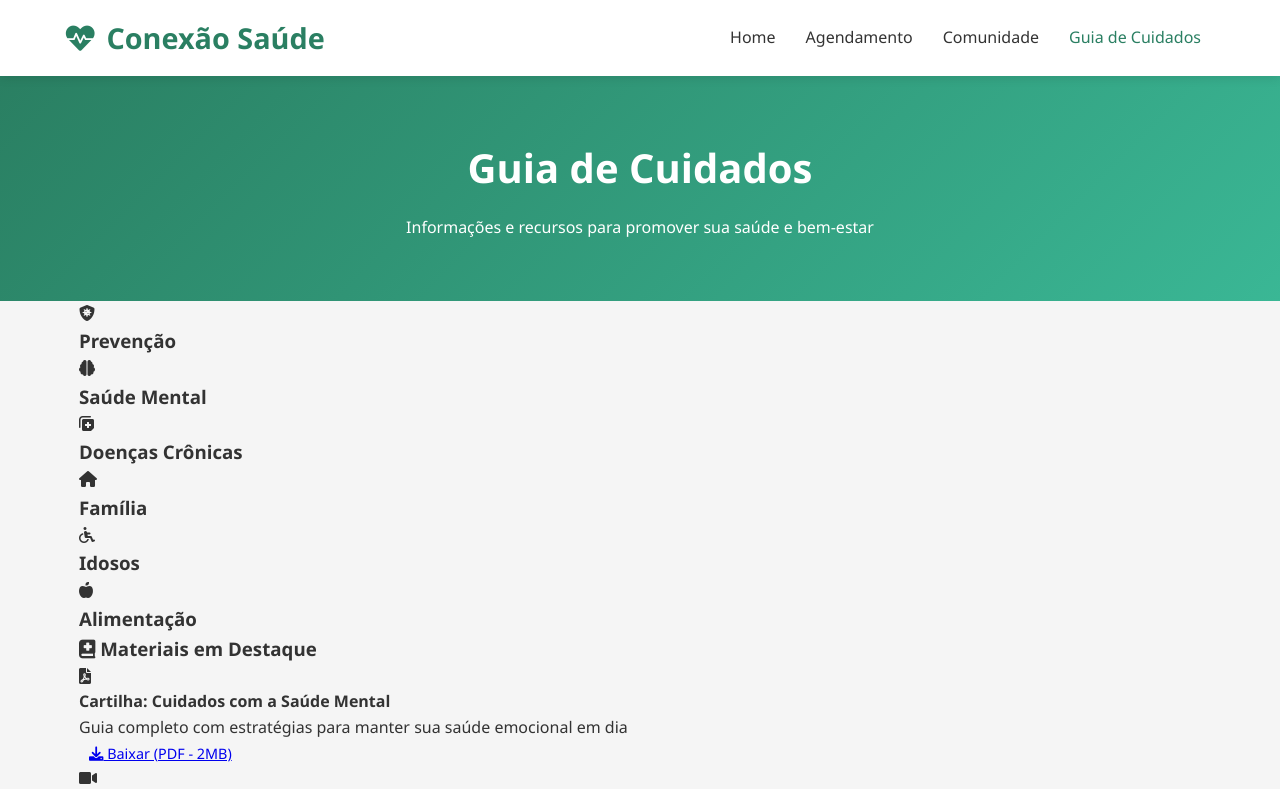
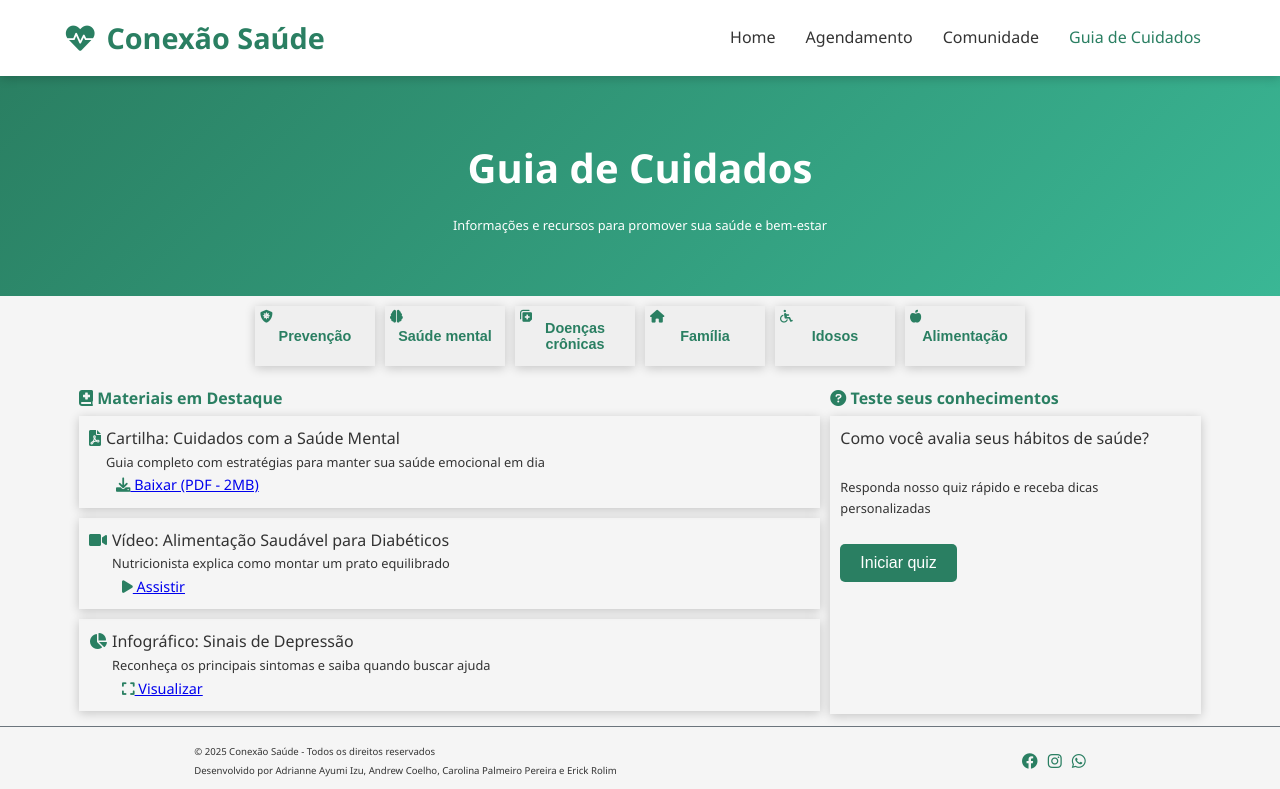
Before and after one commit to Projecoes/ConexaoSaude, a plain HTML site: page guia.html in a window 1280 px wide. Shown: the top 789 px of the page. Drawn offline with Linux system fonts and the light colour scheme.

Commit message:
Enhance Guia's front

```diff
--- a/css/style.css
+++ b/css/style.css
@@ -1,4 +1,4 @@
-/* Estilos Gerais */
+/* Gerais */
 :root {
     --primary-color: #2a7f62;
     --secondary-color: #3ab795;
@@ -20,6 +20,10 @@ body {
     line-height: 1.6;
     color: var(--text-color);
     background-color: #f5f5f5;
+}
+
+p {
+    font-size: 0.8rem;
 }
 
 .container {
@@ -55,7 +59,7 @@ body {
 /* Header */
 header {
     background-color: white;
-    box-shadow: 0 2px 10px rgba(0, 0, 0, 0.1);
+    box-shadow: 0 2px 10px rgba(0, 0, 0, 0.2);
     position: sticky;
     top: 0;
     z-index: 100;
@@ -145,7 +149,7 @@ nav ul li a:hover, nav ul li a.active {
     text-align: center;
     padding: 30px 20px;
     border-radius: 10px;
-    box-shadow: 0 5px 15px rgba(0, 0, 0, 0.1);
+    box-shadow: 0 5px 15px rgba(0, 0, 0, 0.2);
     transition: transform 0.3s;
 }
 
@@ -181,7 +185,7 @@ nav ul li a:hover, nav ul li a.active {
     height: 200px;
     overflow: hidden;
     border-radius: 10px;
-    box-shadow: 0 5px 15px rgba(0, 0, 0, 0.1);
+    box-shadow: 0 5px 15px rgba(0, 0, 0, 0.2);
 }
 
 .slide {
@@ -248,23 +252,23 @@ nav ul li a:hover, nav ul li a.active {
 }
 
 /* Agendamento */
-.agendamento-form {
+.form-agendamento {
     padding: 60px 0;
 }
 
-.agendamento-form .container {
+.form-agendamento .container {
     display: flex;
     gap: 40px;
     flex-wrap: wrap;
 }
 
-.agendamento-form form {
+.form-agendamento form {
     flex: 1;
     min-width: 300px;
     background-color: white;
     padding: 30px;
     border-radius: 10px;
-    box-shadow: 0 5px 15px rgba(0, 0, 0, 0.1);
+    box-shadow: 0 5px 15px rgba(0, 0, 0, 0.2);
 }
 
 .form-group {
@@ -306,12 +310,12 @@ nav ul li a:hover, nav ul li a.active {
     gap: 5px;
 }
 
-.agendamento-info {
+.info-agendamento {
     flex: 1;
     min-width: 300px;
 }
 
-.agendamento-info h3 {
+.info-agendamento h3 {
     color: var(--primary-color);
     margin-bottom: 15px;
     display: flex;
@@ -319,7 +323,7 @@ nav ul li a:hover, nav ul li a.active {
     gap: 10px;
 }
 
-.agendamento-info p {
+.info-agendamento p {
     margin-bottom: 20px;
 }
 
@@ -445,7 +449,7 @@ nav ul li a:hover, nav ul li a.active {
     background-color: white;
     padding: 20px;
     border-radius: 10px;
-    box-shadow: 0 3px 10px rgba(0, 0, 0, 0.1);
+    box-shadow: 0 3px 10px rgba(0, 0, 0, 0.2);
 }
 
 .topico-header {
@@ -480,6 +484,128 @@ nav ul li a:hover, nav ul li a.active {
     color: var(--text-light);
 }
 
+/* Guia de cudidados */
+
+.guia-content h3, .guia-content .fas{
+    color: var(--primary-color);
+}
+.guia-content h3 {
+    font-size: 1rem;
+}
+.guia-content h4 {
+    font-size: 1rem;
+    font-weight: 500;
+}
+
+/* Nav do guia */
+
+.guia-categorias {
+    margin: 10px 0;
+    width: 100%;
+}
+
+.guia-categorias ul {
+    display: flex;
+    flex-direction: row;
+    flex-wrap: wrap;
+    justify-content: center;
+}
+
+.guia-categorias li {
+    list-style-type: none
+}
+
+.categoria-card{
+    position: relative;
+    display: flex;
+    flex-direction: row;
+    align-items: center;
+    justify-content: center;
+    height: 60px;
+    width: 120px;
+    margin: 0 5px;
+    border: 0;
+    box-shadow: 0 2px 10px rgba(0, 0, 0, 0.2);
+}
+
+.categoria-card:hover {
+    color: var(--secondary-color);
+    background-color: rgba(0,0,0,0.3);
+}
+
+.categoria-card .fas {
+    position: absolute;
+    top: 5px;
+    left: 5px;
+    color: var(--primary-color);
+    font-size: 0.8rem;
+}
+
+.categoria-card p {
+    color: var(--primary-color);
+    font-size: 0.9rem;
+    font-weight: 600;
+    margin: 0; /* remover margens padrão */
+}
+
+/* Materiais do guia */
+
+div .main-categorias{
+    display: grid;
+    grid-template-columns: 4fr 2fr;
+    gap: 10px;
+}
+
+.guia-materiais {
+    display: flex;
+    flex-direction: column;
+    justify-self: center;
+    margin: 10px 0;
+    width: 100%;
+
+}
+
+.material-card {
+    display: flex;
+    flex-direction: row;
+    space-between: 5px;
+    margin: 5px 0;
+    padding: 10px;
+    box-shadow: 0 2px 10px rgba(0, 0, 0, 0.2);
+}
+
+.material-info {
+    margin-left: 5px;
+}
+
+/* Quiz dentro do guia */
+
+.guia-quiz {
+    margin: 10px 0;
+}
+
+.quiz-container {
+    box-shadow: 0 2px 10px rgba(0, 0, 0, 0.2);
+    display: flex;
+    flex-direction: column;
+    justify-self: center;
+    padding: 10px;
+    margin: 5px 0;
+    height: 90%;
+}
+
+.quiz-pergunta {
+
+}
+
+.quiz-input {
+
+}
+
+.quiz-output {
+
+}
+
 /* Footer das páginas */
 
 footer{
@@ -499,7 +625,6 @@ footer .container{
     display: grid;
     align-items: center;
     grid-template-columns: 7fr 3fr;
-
 }
 
 footer p{
--- a/guia.html
+++ b/guia.html
@@ -34,33 +34,48 @@
 
     <section class="guia-content">
         <div class="container">
-            <div class="guia-categorias">
-                <div class="categoria-card" data-categoria="prevencao">
+            <nav class="guia-categorias">
+                <ul>
+                    <li>
+                        <button class="categoria-card" data-categoria="prevencao">
                             <i class="fas fa-shield-virus"></i>
-                    <h3>Prevenção</h3>
-                </div>
-                <div class="categoria-card" data-categoria="saude-mental">
+                            <p>Prevenção</p>
+                        </button>
+                    </li>
+                    <li>
+                        <button class="categoria-card" data-categoria="saude-mental">
                             <i class="fas fa-brain"></i>
-                    <h3>Saúde Mental</h3>
-                </div>
-                <div class="categoria-card" data-categoria="doencas-cronicas">
+                            <p>Saúde mental</p>
+                        </button>
+                    </li>
+                    <li>
+                        <button class="categoria-card" data-categoria="doencas-cronicas">
                             <i class="fas fa-notes-medical"></i>
-                    <h3>Doenças Crônicas</h3>
-                </div>
-                <div class="categoria-card" data-categoria="familia">
+                            <p>Doenças crônicas</p>
+                        </button>
+                    </li>
+                    <li>
+                        <button class="categoria-card" data-categoria="familia">
                             <i class="fas fa-home"></i>
-                    <h3>Família</h3>
-                </div>
-                <div class="categoria-card" data-categoria="idosos">
+                            <p>Família</p>
+                        </button>
+                    </li>
+                    <li>
+                        <button class="categoria-card" data-categoria="idosos">
                             <i class="fas fa-wheelchair"></i>
-                    <h3>Idosos</h3>
-                </div>
-                <div class="categoria-card" data-categoria="alimentacao">
+                            <p>Idosos</p>
+                        </button>
+                    </li>
+                    <li>
+                        <button class="categoria-card" data-categoria="alimentacao">
                             <i class="fas fa-apple-alt"></i>
-                    <h3>Alimentação</h3>
-                </div>
-            </div>
+                            <p>Alimentação</p>
+                        </button>
+                    </li>
 
+                </ul>
+            </nav>
+            <div class="main-categorias">
                 <div class="guia-materiais">
                     <h3><i class="fas fa-book-medical"></i> Materiais em Destaque</h3>
 
@@ -110,15 +125,16 @@
                     <h3><i class="fas fa-question-circle"></i> Teste seus conhecimentos</h3>
                     <div class="quiz-container">
                         <div id="quiz-pergunta">
-                        <h4>Como você avalia seus hábitos de saúde?</h4>
-                        <p>Responda nosso quiz rápido e receba dicas personalizadas</p>
+                            <h4>Como você avalia seus hábitos de saúde?</h4> <br />
+                            <p>Responda nosso quiz rápido e receba dicas personalizadas</p><br />
                             <button id = 'iniciar-quiz' class = 'btn' >  Iniciar quiz  </button>
                         </div>
-                    <div id="quiz-questions" style="display: none;">
+                        <div id="quiz-input" style="display: none;">
                             <!-- As perguntas serão inseridas via JavaScript -->
                         </div>
-                    <div id="quiz-result" style="display: none;">
+                        <div id="quiz-output" style="display: none;">
                             <!-- O resultado será inserido via JavaScript -->
+                        </div>
                     </div>
                 </div>
             </div>
@@ -129,7 +145,7 @@
         <div class="container">
             <div class="footer-info">
                 <p>&copy; 2025 Conexão Saúde - Todos os direitos reservados</p>
-                <p>Desenvolvido por Adrianne Ayumi Izu, Andrew Coelho, _ e _ </p>
+                <p>Desenvolvido por Adrianne Ayumi Izu, Andrew Coelho, Carolina Palmeiro Pereira e Erick Rolim </p>
             </div>
             <div class="footer-links">
                 <a href="https://www.facebook.com" target="_blank" rel="noopener noreferrer"><i class="fab fa-facebook"></i></a>
--- a/js/scripts.js
+++ b/js/scripts.js
@@ -168,8 +168,8 @@ document.addEventListener('DOMContentLoaded', function() {
 
         const iniciarQuizBtn = document.getElementById('iniciar-quiz');
         const quizPerguntaDiv = document.getElementById('quiz-pergunta');
-        const quizQuestionsDiv = document.getElementById('quiz-questions');
-        const quizResultDiv = document.getElementById('quiz-result');
+        const quizQuestionsDiv = document.getElementById('quiz-input');
+        const quizResultDiv = document.getElementById('quiz-output');
 
         let currentQuestion = 0;
         let totalScore = 0;
@@ -190,7 +190,7 @@ document.addEventListener('DOMContentLoaded', function() {
 
             const question = quizQuestions[currentQuestion];
             quizQuestionsDiv.innerHTML = `
-                <div class="quiz-question">
+                <div class="quiz-input">
                     <h4>${question.question}</h4>
                     <div class="quiz-options" id="quiz-options">
                         ${question.options.map((option, index) => `
@@ -276,10 +276,50 @@ document.addEventListener('DOMContentLoaded', function() {
 
     // Formulário de Agendamento
     if (document.getElementById('form-agendamento')) {
+
+        function justNumbers(input) {
+            console.log("telefone" + input.value.replace(/[^0-9]/g, ''));
+            return input.value.replace(/[^0-9]/g, '');
+          }
+
+        function validarEmail() {
+            const email = document.getElementById('forms-email');
+            const emailRegex = /\S+@\S+\.\S+/;
+
+            if (emailRegex.test(email.value)) {
+                email.setCustomValidity("");
+                email.reportValidity(true);
+                return true;
+            } else {
+                email.setCustomValidity('Por favor, insira um endereço de email válido.');
+                email.reportValidity(false);
+                email.focus();
+                return false;
+            }
+        }
+
+        function validarTelefone() {
+            const telefone = document.getElementById('forms-telefone');
+            const numeros = justNumbers(telefone);
+
+            if (telefone.validity.valid && (numeros.length == 10 || numeros.length == 11)) {
+                telefone.setCustomValidity("");
+                telefone.reportValidity(true);
+                return true;
+            } else {
+                telefone.setCustomValidity('Por favor, insira um telefone inválido com 10 ou 11 dígitos.');
+                telefone.reportValidity(false);
+                telefone.focus();
+                return false;
+            }
+        }
+
         document.getElementById('form-agendamento').addEventListener('submit', function(e) {
             e.preventDefault();
-            alert('Solicitação de agendamento enviada com sucesso! Nossa equipe entrará em contato em breve para confirmar os detalhes.');
-            this.reset();
+            if (validarEmail() && validarTelefone()){
+                alert('Solicitação de agendamento enviada com sucesso! Nossa equipe entrará em contato em breve para confirmar os detalhes.');
+                this.reset();
+            }
         });
     }
 
@@ -288,7 +328,7 @@ document.addEventListener('DOMContentLoaded', function() {
         document.querySelectorAll('.categoria-card').forEach(card => {
             card.addEventListener('click', function() {
                 const categoria = this.dataset.categoria;
-                alert(`Você selecionou a categoria: ${this.querySelector('h3').textContent}. Em uma versão completa, isso filtraria os materiais.`);
+                alert(`Você selecionou a categoria: ${this.querySelector('p').textContent}. Em uma versão completa, isso filtraria os materiais.`);
             });
         });
     }
```
Lines whose indentation alone changed are shown as unchanged.
